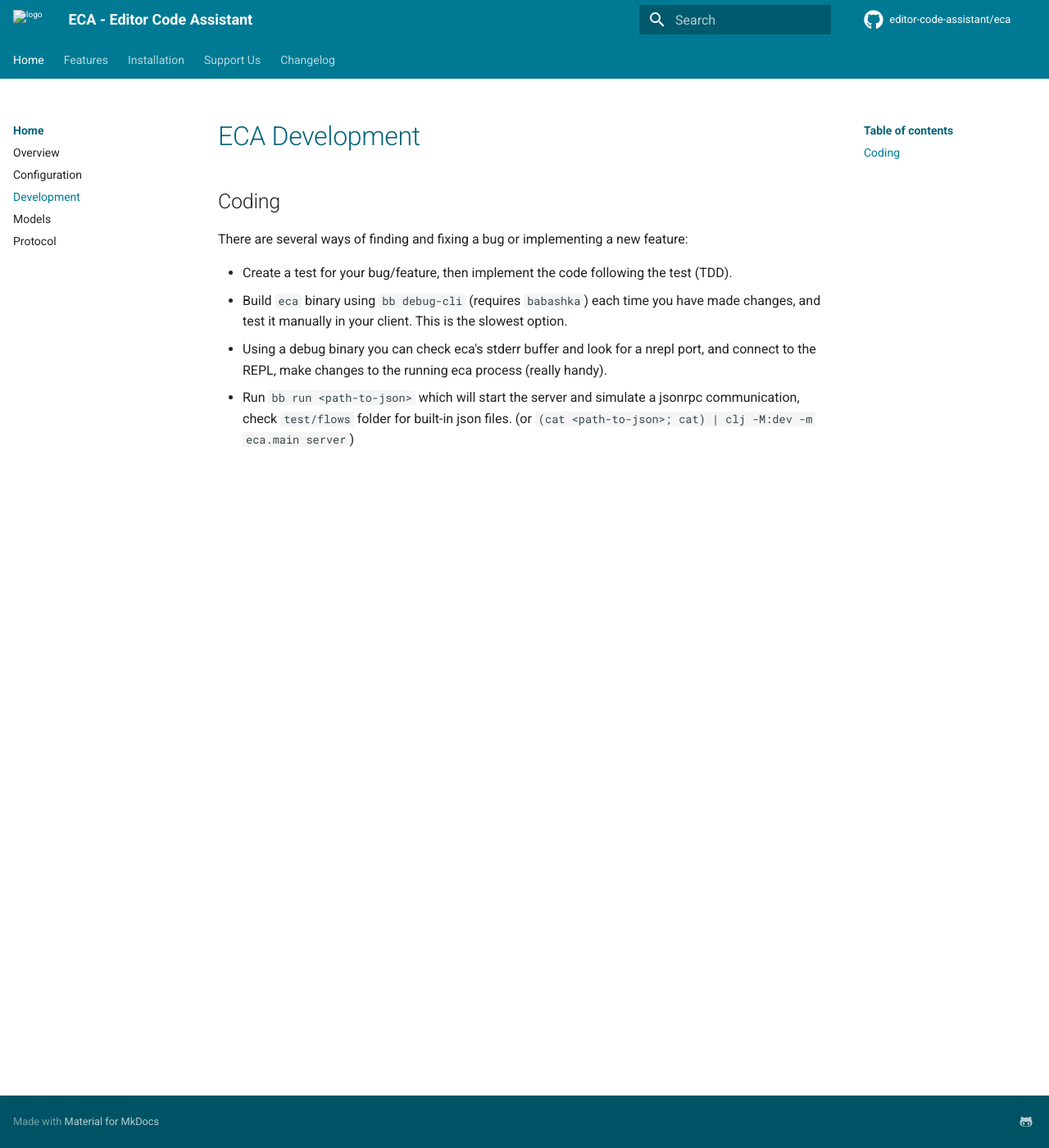
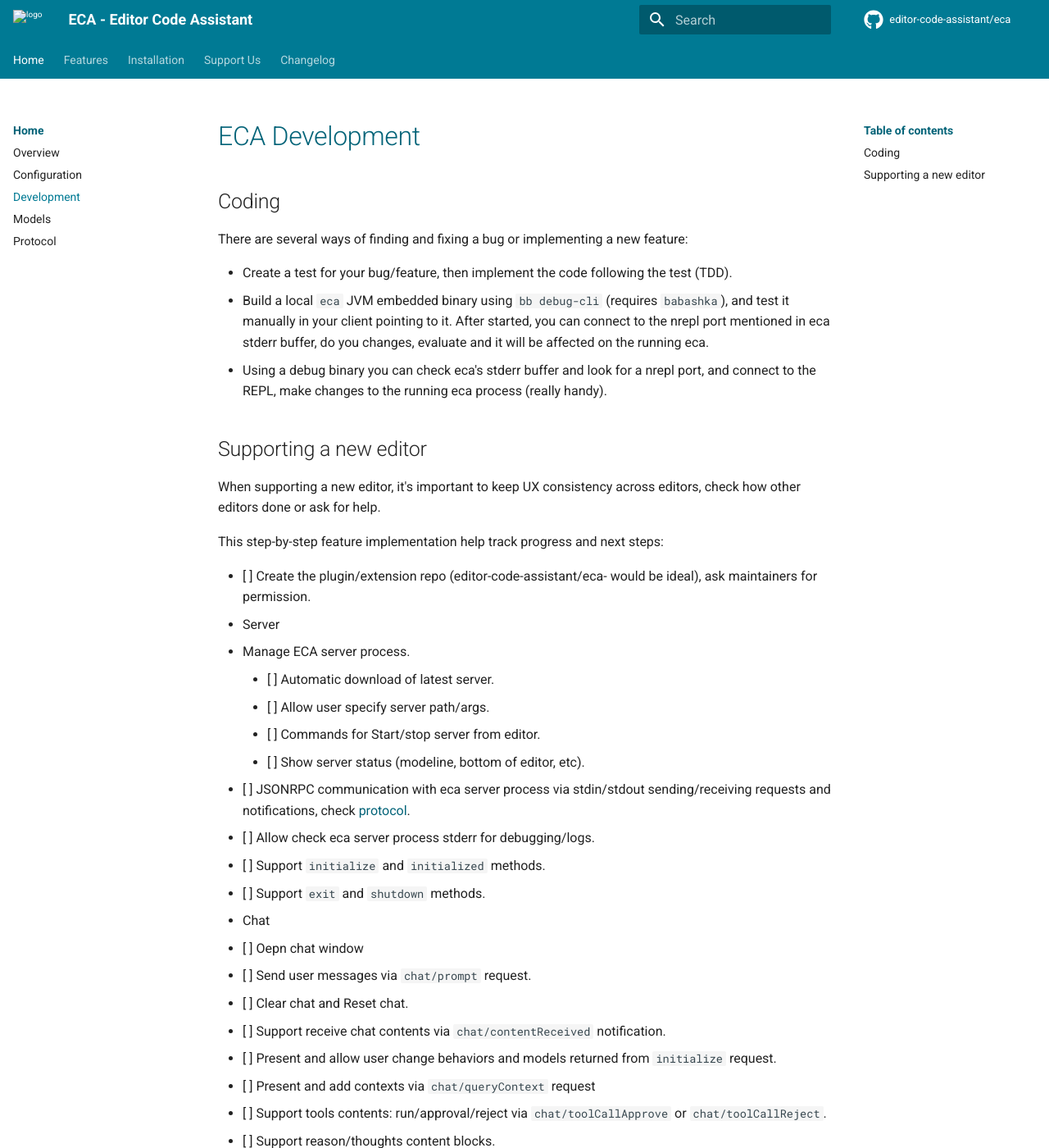
Before and after one commit to tomgeorge/eca, an MkDocs documentation site: the page built from docs/development.md, in a window 1280 px wide and 1400 px high. Shown: the whole window at 82% size. Built offline with MkDocs 1.6.1 and Material for MkDocs 9.7.7, drawn with Linux system fonts in a browser that asks for light colours; comment, search, counter and statistics services are not loaded; some of the changed text lies outside the part shown.

Commit message:
Improve developments docs

```diff
--- a/docs/development.md
+++ b/docs/development.md
@@ -5,6 +5,42 @@
 There are several ways of finding and fixing a bug or implementing a new feature:
 
 - Create a test for your bug/feature, then implement the code following the test (TDD).
-- Build `eca` binary using `bb debug-cli` (requires `babashka`) each time you have made changes, and test it manually in your client. This is the slowest option.
+- Build a local `eca` JVM embedded binary using `bb debug-cli` (requires `babashka`), and test it manually in your client pointing to it. After started, you can connect to the nrepl port mentioned in eca stderr buffer, do you changes, evaluate and it will be affected on the running eca.
   - Using a debug binary you can check eca's stderr buffer and look for a nrepl port, and connect to the REPL, make changes to the running eca process (really handy).
-- Run `bb run <path-to-json>` which will start the server and simulate a jsonrpc communication, check `test/flows` folder for built-in json files. (or `(cat <path-to-json>; cat) | clj -M:dev -m eca.main server`)
+
+## Supporting a new editor
+
+When supporting a new editor, it's important to keep UX consistency across editors, check how other editors done or ask for help.
+
+This step-by-step feature implementation help track progress and next steps:
+
+- [ ] Create the plugin/extension repo (editor-code-assistant/eca-<editor> would be ideal), ask maintainers for permission.
+- Server
+  - Manage ECA server process.
+    - [ ] Automatic download of latest server.
+    - [ ] Allow user specify server path/args.
+    - [ ] Commands for Start/stop server from editor.
+    - [ ] Show server status (modeline, bottom of editor, etc).
+  - [ ] JSONRPC communication with eca server process via stdin/stdout sending/receiving requests and notifications, check [protocol](./protocol.md).
+  - [ ] Allow check eca server process stderr for debugging/logs.
+  - [ ] Support `initialize` and `initialized` methods.
+  - [ ] Support `exit` and `shutdown` methods.
+- Chat
+  - [ ] Oepn chat window
+  - [ ] Send user messages via `chat/prompt` request.
+  - [ ] Clear chat and Reset chat.
+  - [ ] Support receive chat contents via `chat/contentReceived` notification.
+  - [ ] Present and allow user change behaviors and models returned from `initialize` request.
+  - [ ] Present and add contexts via `chat/queryContext` request
+  - [ ] Support tools contents: run/approval/reject via `chat/toolCallApprove` or `chat/toolCallReject`.
+  - [ ] Support reason/thoughts content blocks.
+  - [ ] Show MCPs summary (running, failed, pending).
+  - [ ] Support chat commands (`/`) auto completion, querying via `chat/queryCommands`.
+  - [ ] Show usage (costs/tokens) from usage content blocks.
+  - [ ] keybindings: navigate through chat blocks/messages, clear chat.
+- MCP
+  - [ ] Open MCP details window
+  - [ ] Receive MCP server updates and update chat and mcp-details ux.
+- [ ] Basic plugin/extension documentation
+
+Create a issue to help track the effort copying and pasting these check box to help track progress.
```
Also changed, not shown: 2 other files.
